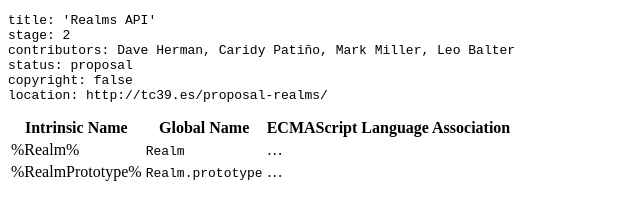
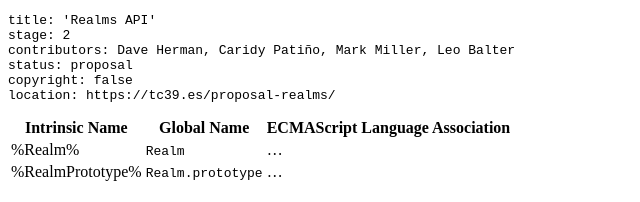
Before and after one commit to tc39/proposal-shadowrealm, a website: page spec.html in a window 1280 px wide. Shown: the top 202 px of the page, 0-640 px from the left. Drawn offline with nearby package versions, Linux system fonts and the light colour scheme.

Commit message:
use https

```diff
--- a/spec.html
+++ b/spec.html
@@ -6,7 +6,7 @@ stage: 2
 contributors: Dave Herman, Caridy Patiño, Mark Miller, Leo Balter
 status: proposal
 copyright: false
-location: http://tc39.es/proposal-realms/
+location: https://tc39.es/proposal-realms/
 </pre>
 <link href="ecmarkup.css" rel="stylesheet">
 <script src="ecmarkup.js"></script>
```
